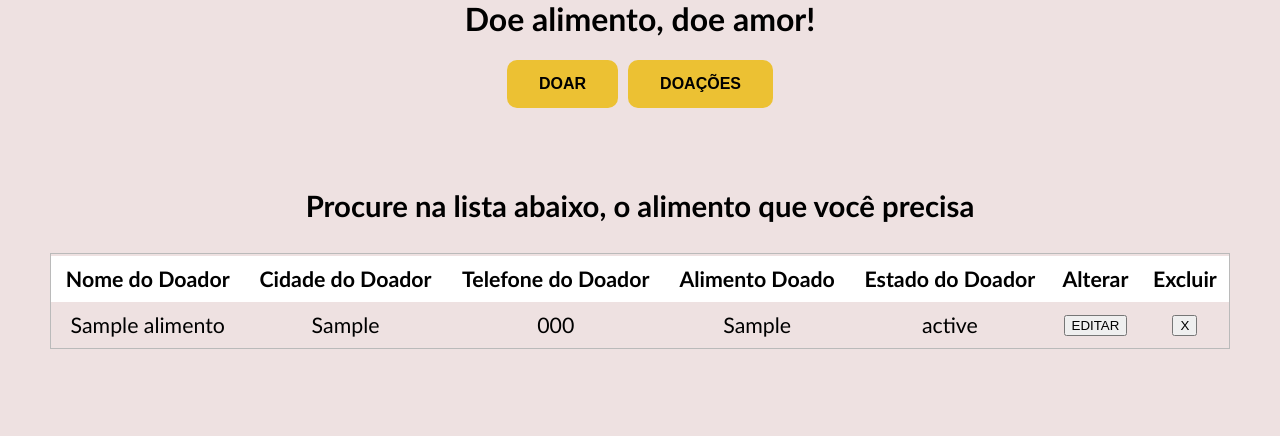
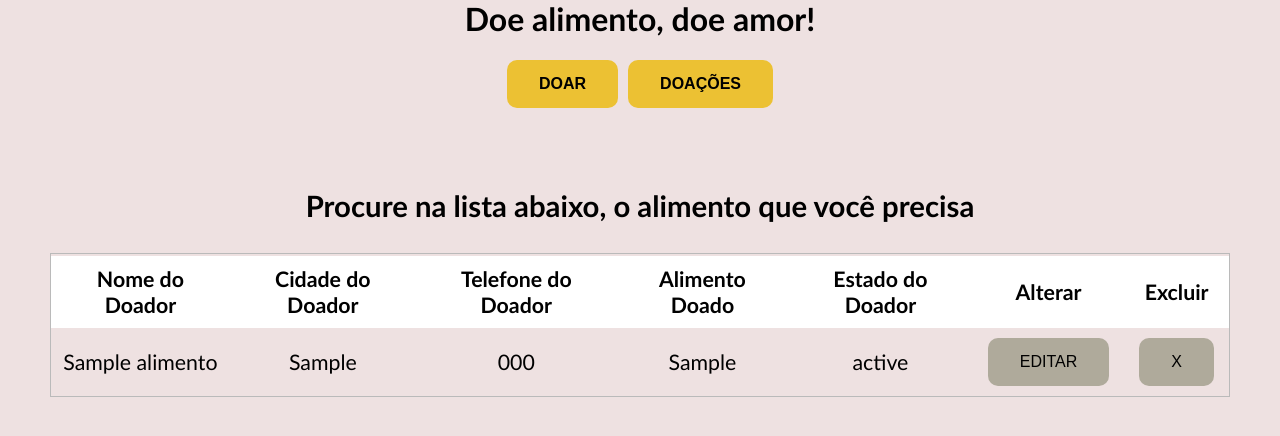
Before and after one commit to CodeThales/Projeto-CRUD-PythonFlask-PostgreSQL-DBeaver, a Flask app: page /doacoes in a window 1280 px wide. Shown: the part 342-778 px from the top of the page. Run offline with Flask 2, Linux system fonts and the light colour scheme; tables that the repository leaves empty hold one stand-in row (values such as "Sample post").

Commit message:
Alterei o estilo dos botões.

```diff
--- a/Projeto Alimento Solidário/static/pages/doacoes.css
+++ b/Projeto Alimento Solidário/static/pages/doacoes.css
@@ -29,3 +29,22 @@ h2{
   font-family: 'Gill Sans', sans-serif;
   font-size: 16pt;
 }
+
+
+button{
+  background-color: #afaa9b;
+  border: none;
+  border-radius: 10px;
+  color: black;
+  cursor: pointer;
+  display: inline-block;
+  font-size: 16px;
+  margin: 0 5px;
+  padding: 15px 32px;
+  text-align: center;
+  text-decoration: none;
+}
+
+button:hover{
+    transform: scale(1.05);
+}
--- a/Projeto Alimento Solidário/static/style.css
+++ b/Projeto Alimento Solidário/static/style.css
@@ -37,3 +37,7 @@ h1, h2, p{
   text-align: center;
   text-decoration: none;
 }
+
+.botao:hover{
+  transform: scale(1.05);
+}
```
